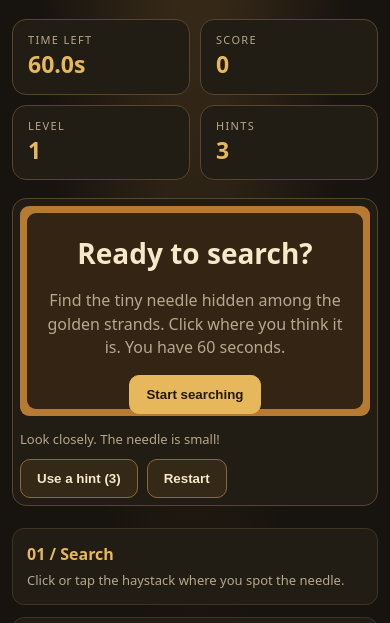
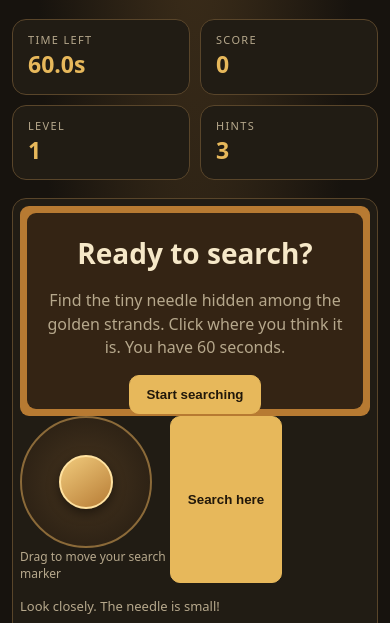
Before and after one commit to Hexkeys/Hay-wire, a plain HTML site: page index.html in a window 390 px wide. Shown: the part 218-841 px from the top of the page. Drawn offline with Linux system fonts and the light colour scheme.

Commit message:
Add mobile joystick interface

```diff
--- a/index.html
+++ b/index.html
@@ -24,6 +24,7 @@ button{border:1px solid #896b39;border-radius:10px;padding:11px 16px;background:
 <div class="stat"><small>Time left</small><strong id="time">60.0s</strong></div><div class="stat"><small>Score</small><strong id="score">0</strong></div><div class="stat"><small>Level</small><strong id="level">1</strong></div><div class="stat"><small>Hints</small><strong id="hints">3</strong></div>
 </section>
 <section class="gamebox"><div class="canvas-wrap"><canvas id="field" width="1000" height="600" aria-label="Illustrated haystack game area"></canvas><div class="overlay show" id="overlay"><div><h2 id="message">Ready to search?</h2><p id="detail">Find the tiny needle hidden among the golden strands. Click where you think it is. You have 60 seconds.</p><button class="primary" id="start">Start searching</button></div></div></div>
+<div class="joystick-row" id="mobileControls"><div><div class="stick-base" id="stick" aria-label="Movement joystick"><div class="stick-knob" id="stickKnob"></div></div><div class="aim-note">Drag to move your search marker</div></div><button class="primary search-btn" id="searchBtn">Search here</button></div>
 <div class="controls"><span class="note" id="feedback">Look closely. The needle is small!</span><div class="buttons"><button id="hint">Use a hint (3)</button><button id="restart">Restart</button></div></div></section>
 <section class="how"><article><b>01 / Search</b><p>Click or tap the haystack where you spot the needle.</p></article><article><b>02 / Be sharp</b><p>Correct finds earn points. Wrong guesses cost a little time.</p></article><article><b>03 / Go deeper</b><p>Each level adds more straw and makes the needle harder to spot.</p></article></section>
 </main>
```
